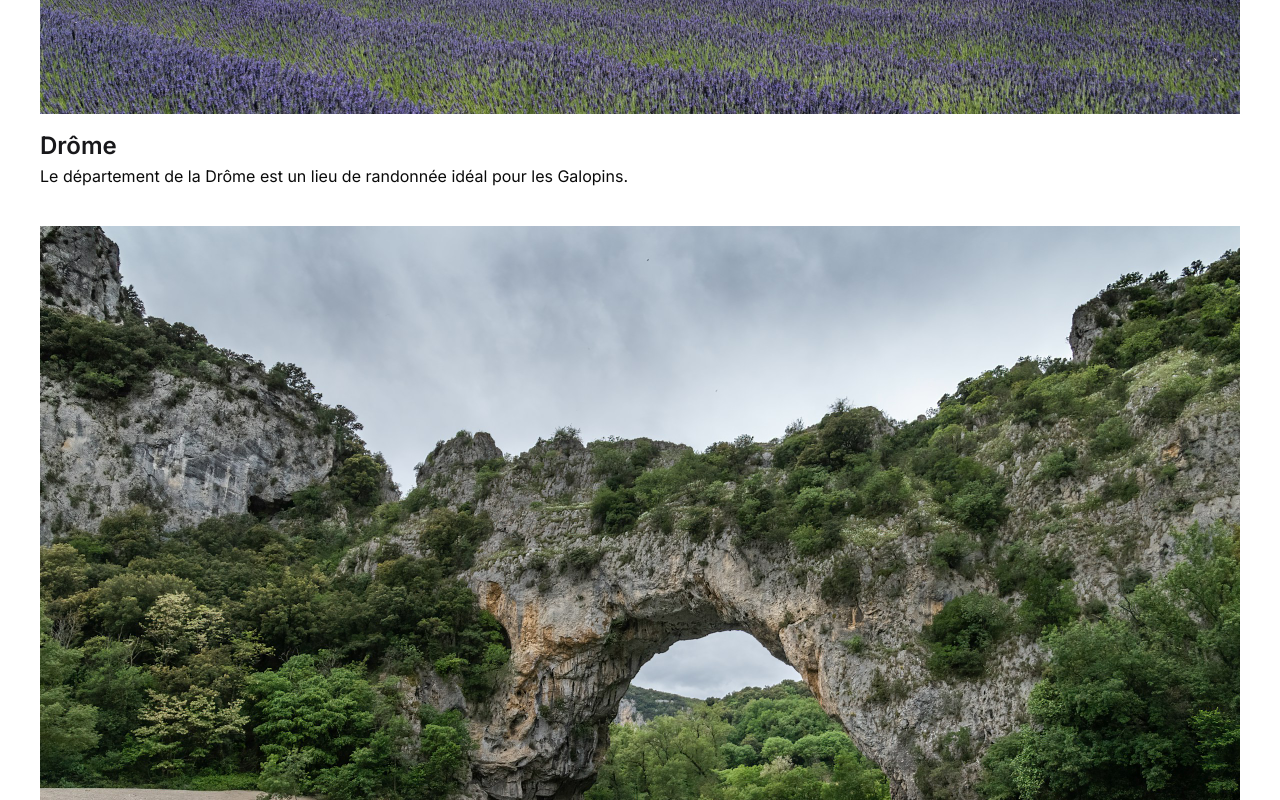
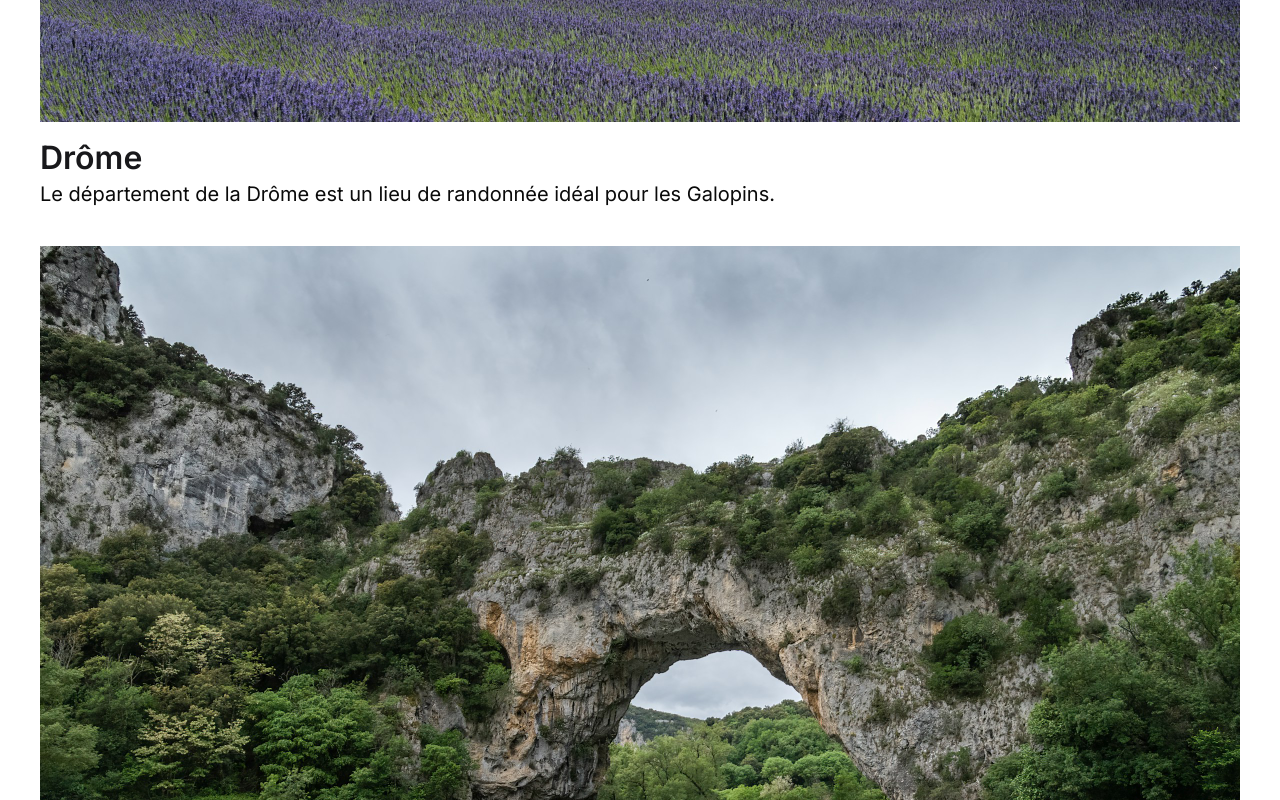
Before and after one commit to SebastienLaurentt/Galopins-Next-V2, a Next.js app: page / in a window 1280 px wide. Shown: the part 1520-2320 px from the top of the page. Built offline with nearby package versions, Linux system fonts and the light colour scheme.

Commit message:
responsive md for p and h3

```diff
--- a/app/globals.css
+++ b/app/globals.css
@@ -83,11 +83,11 @@
   }
 
   h3 {
-    @apply text-lg leading-8 font-semibold mb-1 text-primary;
+    @apply text-lg md:text-2xl leading-8 md:leading-10 font-semibold mb-1 text-primary;
   }
 
   p {
-    @apply text-sm leading-5;
+    @apply text-sm md:text-md leading-5 md:leading-6;
   }
 
   /* Custom Class */
```
